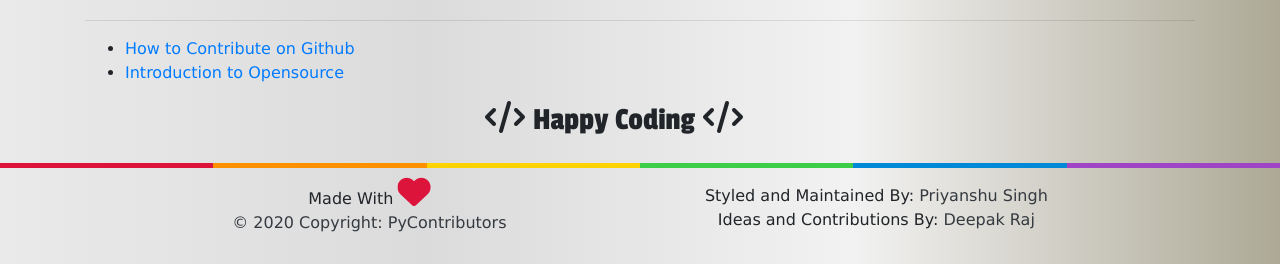
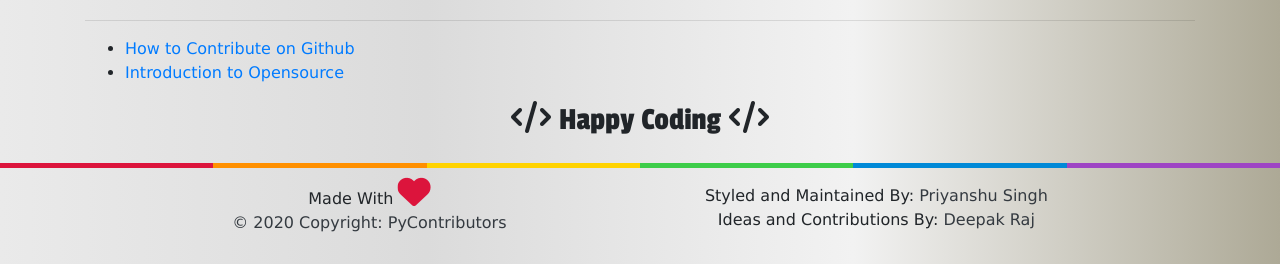
Before and after one commit to Py-Contributors/py-contributors.github.io, a Jekyll site: the page built from join-us/index.html, in a window 1280 px wide and 1363 px high. Shown: the part 1096-1360 px from the top of the window. Built offline with Jekyll 4.4.1, drawn with Linux system fonts in a browser that asks for light colours; nearby versions of some CDN libraries.

Commit message:
updating join page

```diff
--- a/join-us/index.html
+++ b/join-us/index.html
@@ -39,10 +39,10 @@ active : join-us
 <li><a href="https://github.com/py-contributors/" target="_blank"><img class="logo" src="https://raw.githubusercontent.com/DrakeEntity/project-Image/master/github-logo.jpg"> Github</a></li>
 <li><a href="https://discord.gg/JfbK3bS" target="_blank"><img class="logo"src="https://raw.githubusercontent.com/DrakeEntity/project-Image/master/discord-logo.png"> Discord</a></li>
 </ul>
-
 <h3>Resources to Learn about Opensource : </h3><hr>
 <ul>
 <li><a href="https://www.dataschool.io/how-to-contribute-on-github/" target="_blank">How to Contribute on Github</a></li>
 <li><a href="https://www.digitalocean.com/community/tutorial_series/an-introduction-to-open-source" target="_blank">Introduction to Opensource</a></li>
 </ul>
-<div class="ml-7"><h2><i class="fas fa-code mr-2"></i>Happy Coding<i class="fas fa-code ml-2"></i></h2> </div>
+
+<div class="text-center"><h2><i class="fas fa-code mr-2"></i>Happy Coding<i class="fas fa-code ml-2"></i></h2> </div>
```
